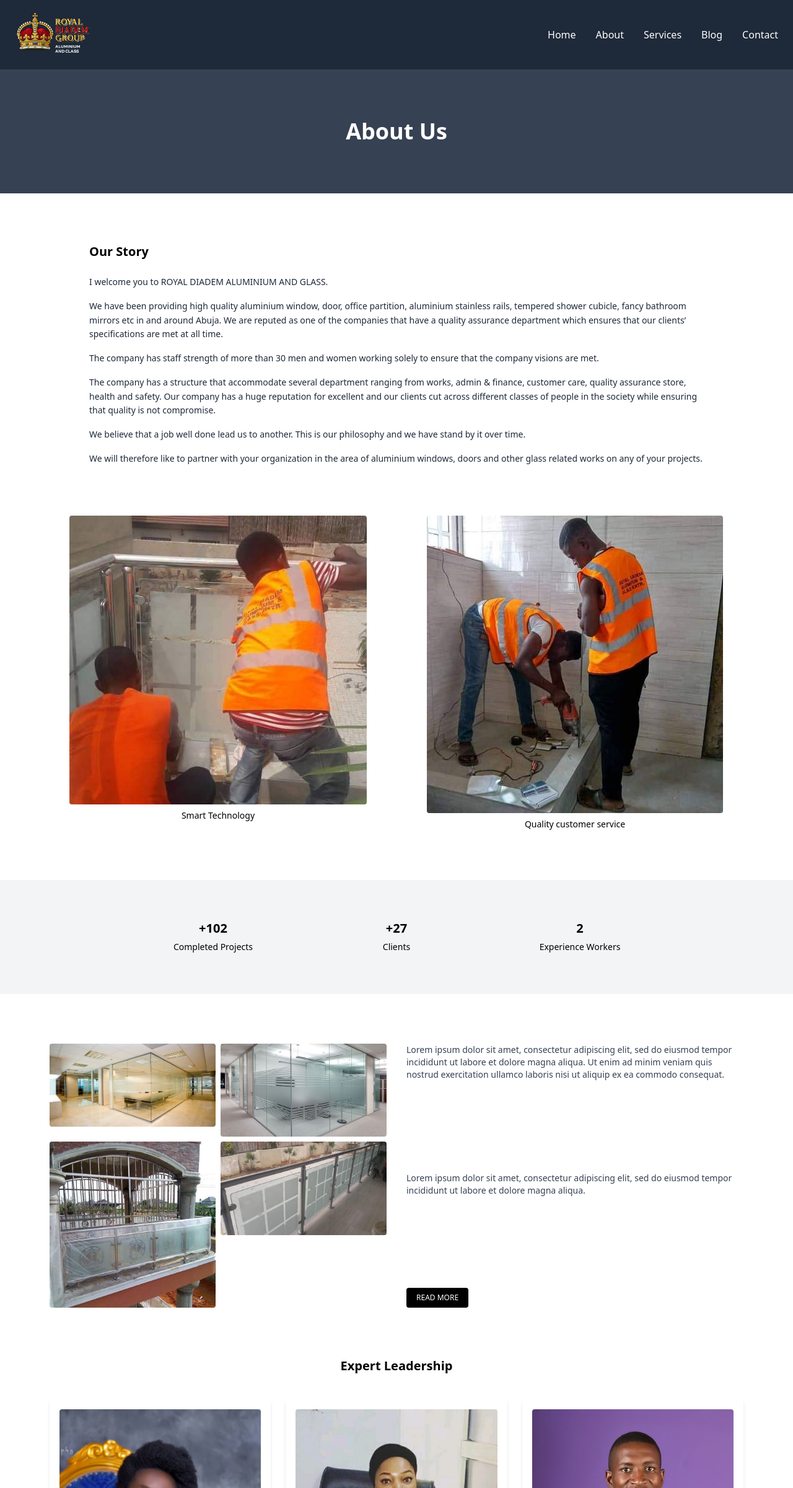
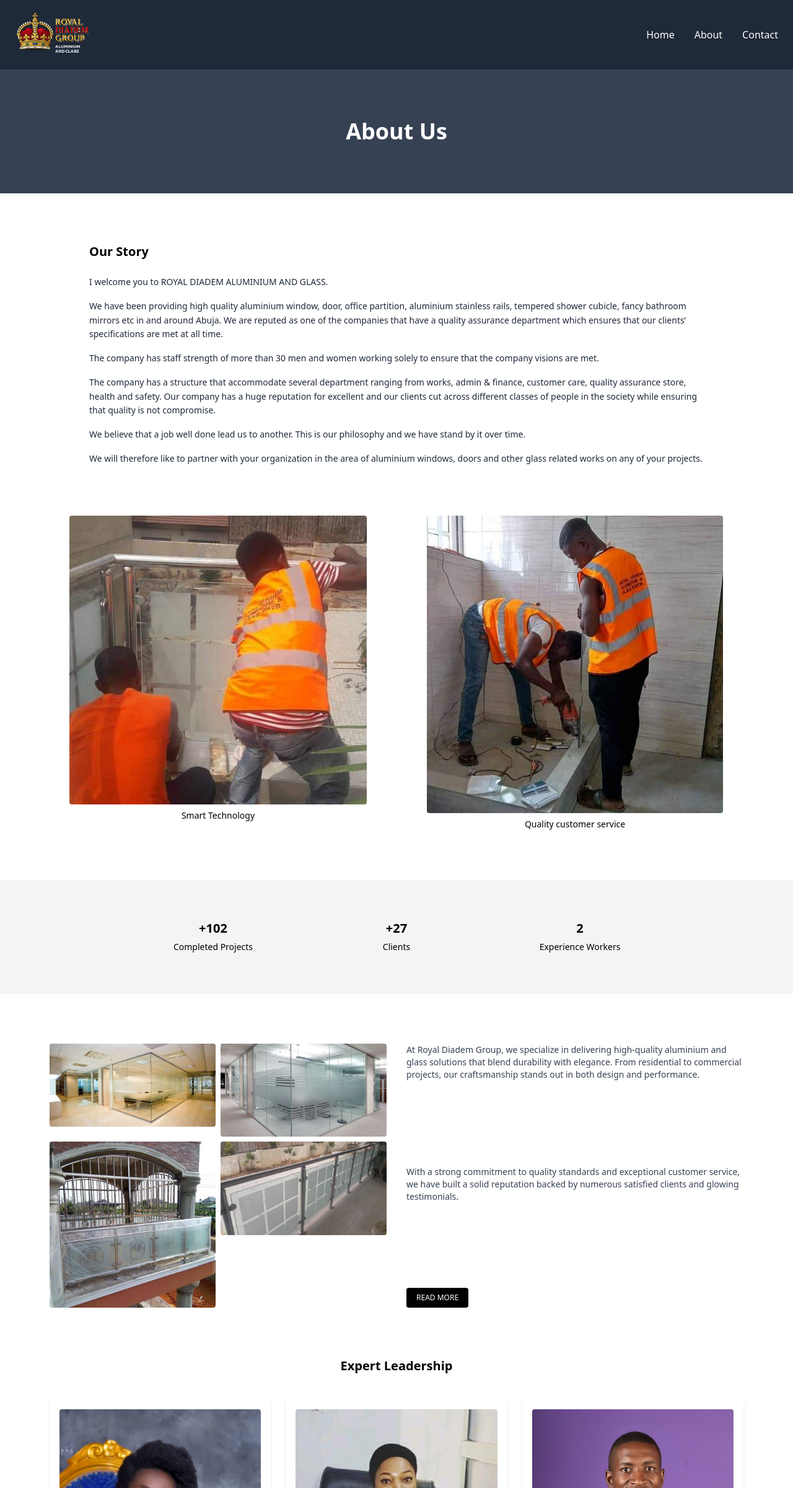
Before and after one commit to vicsystems55/royaldiadem-aluminium-glass, a Vue app: page /about in a window 1280 px wide. Shown: the top 2401 px of the page at 62% size. Built offline with nearby package versions, Linux system fonts and the light colour scheme.

Commit message:
page setup

```diff
--- a/src/components/Header.vue
+++ b/src/components/Header.vue
@@ -11,8 +11,8 @@
       <nav class="hidden md:flex items-center gap-4">
         <router-link to="/" class="px-2 py-1 hover:underline">Home</router-link>
         <router-link to="/about" class="px-2 py-1 hover:underline">About</router-link>
-        <router-link to="/services" class="px-2 py-1 hover:underline">Services</router-link>
-        <router-link to="/blog" class="px-2 py-1 hover:underline">Blog</router-link>
+        <!-- <router-link to="/services" class="px-2 py-1 hover:underline">Services</router-link>
+        <router-link to="/blog" class="px-2 py-1 hover:underline">Blog</router-link> -->
         <router-link to="/contact" class="px-2 py-1 hover:underline">Contact</router-link>
       </nav>
 
--- a/src/views/pages/AboutView.vue
+++ b/src/views/pages/AboutView.vue
@@ -71,15 +71,16 @@
         </div>
     <div class="flex flex-col justify-between">
   <p class="text-sm text-gray-700 mb-4">
-            Lorem ipsum dolor sit amet, consectetur adipiscing elit, sed do eiusmod tempor incididunt ut labore et dolore magna aliqua. Ut enim ad minim veniam quis nostrud exercitation ullamco laboris nisi ut aliquip ex ea commodo consequat.
+    At Royal Diadem Group, we specialize in delivering high-quality aluminium and glass solutions that blend durability with elegance. From residential to commercial projects, our craftsmanship stands out in both design and performance.
   </p>
   <p class="text-sm text-gray-700 mb-4">
-            Lorem ipsum dolor sit amet, consectetur adipiscing elit, sed do eiusmod tempor incididunt ut labore et dolore magna aliqua.
+    With a strong commitment to quality standards and exceptional customer service, we have built a solid reputation backed by numerous satisfied clients and glowing testimonials.
   </p>
   <button class="bg-black text-white text-xs px-4 py-2 rounded w-max">
     READ MORE
   </button>
 </div>
+
       </section>
 
       <!-- Leadership -->
```
Lines whose indentation alone changed are shown as unchanged.
